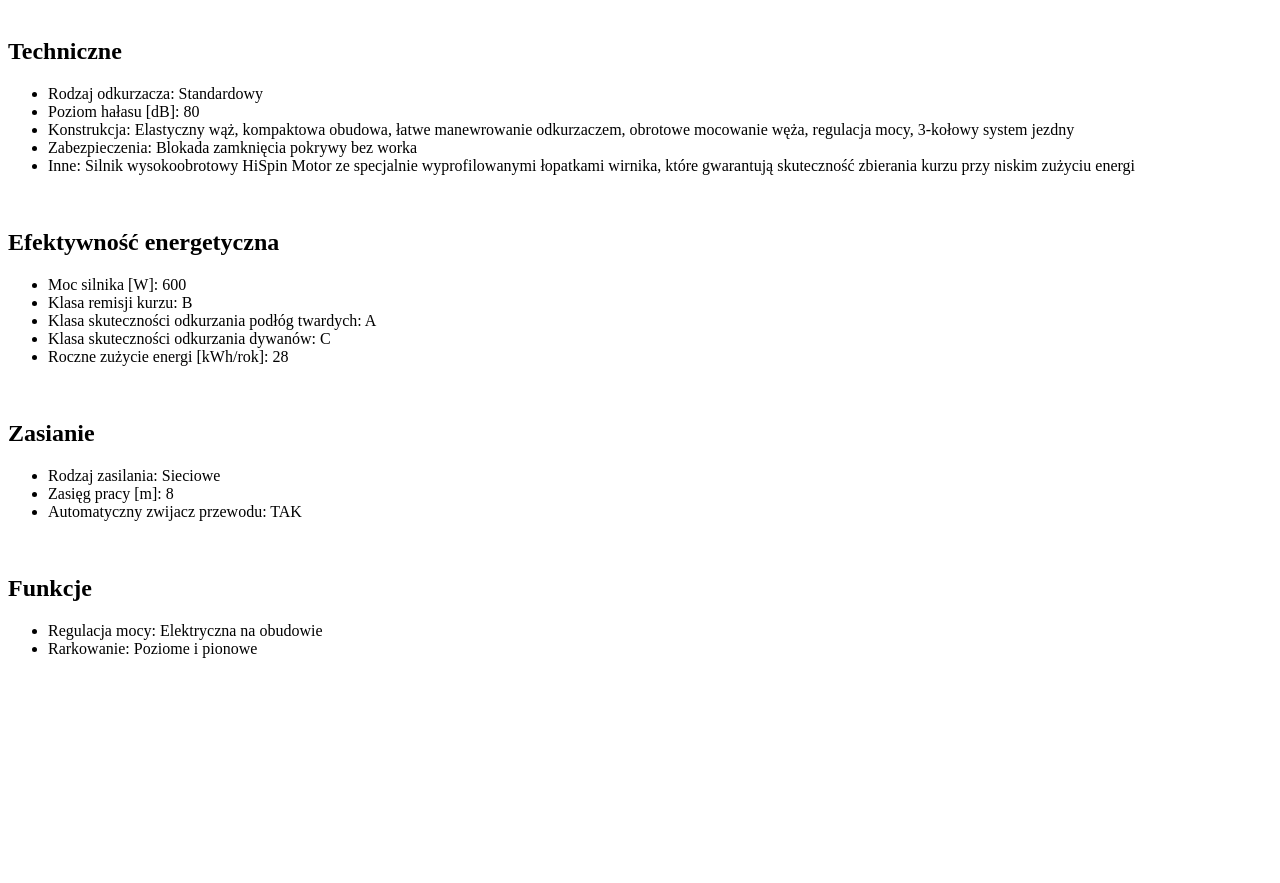
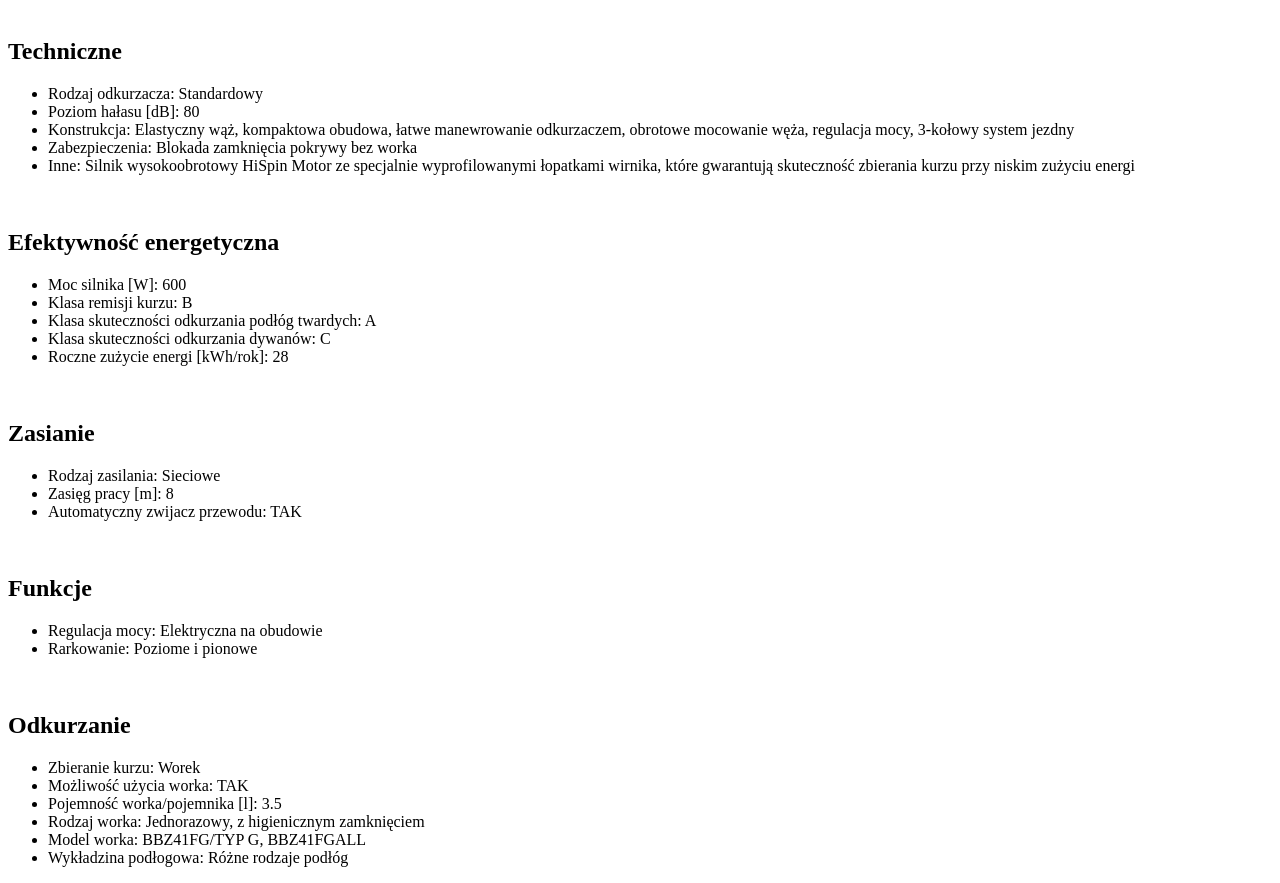
Before and after one commit to uljot/stronaproduktowa, a plain HTML site: page parametry.html in a window 1280 px wide. Shown: the part 66-949 px from the top of the page. Before the commit the page ends 800 px from the top, so only its background shows below. Drawn offline with Linux system fonts and the light colour scheme.

Commit message:
dodanie "Odkurzanie"

```diff
--- a/parametry.html
+++ b/parametry.html
@@ -44,5 +44,15 @@
 				<li>Rarkowanie: Poziome i pionowe</li>
 			</ul><br>
 
+		<h2>Odkurzanie</h2>
+			<ul>
+				<li>Zbieranie kurzu: Worek</li>
+				<li>Możliwość użycia worka: TAK</li>
+				<li>Pojemność worka/pojemnika [l]: 3.5</li>
+				<li>Rodzaj worka: Jednorazowy, z higienicznym zamknięciem</li>
+				<li>Model worka: BBZ41FG/TYP G, BBZ41FGALL</li>
+				<li>Wykładzina podłogowa: Różne rodzaje podłóg</li>
+			</ul>
+
     </body>
 </html>
```
